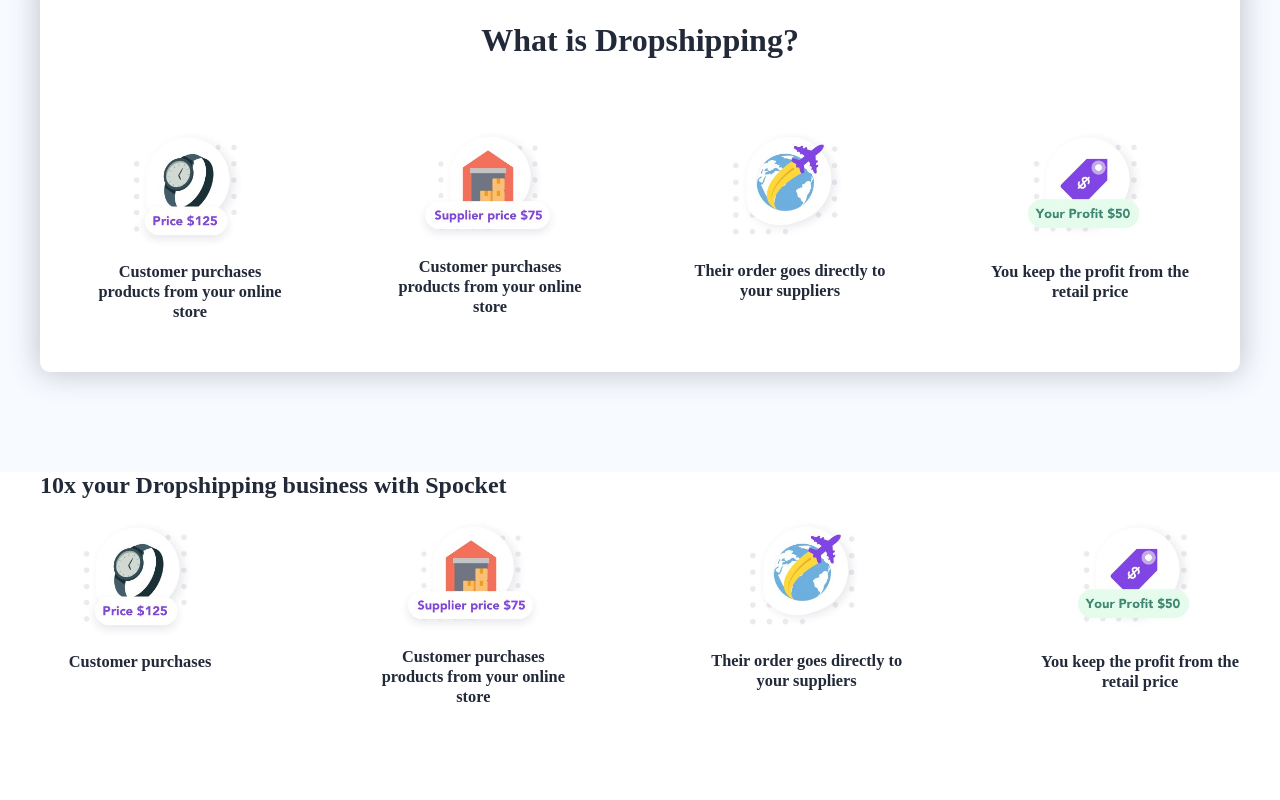
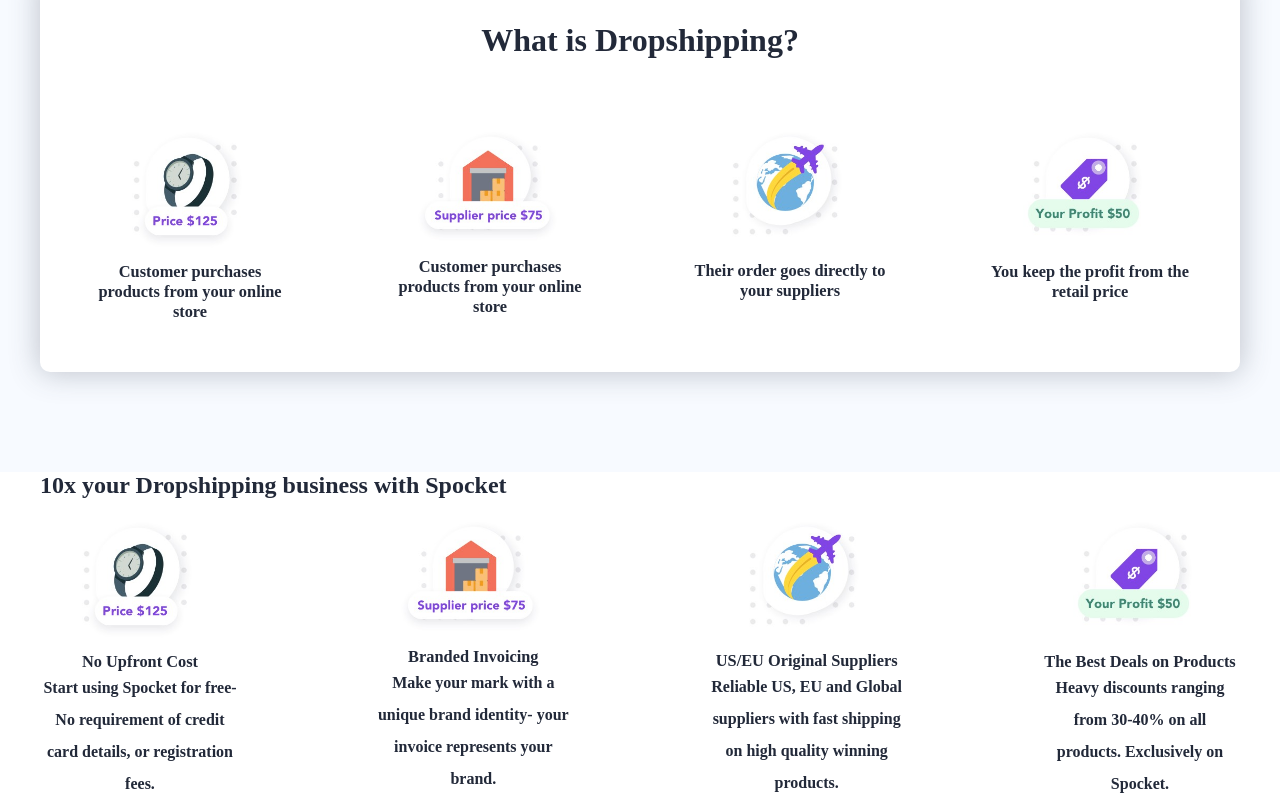
Before and after one commit to FelixPereira/spocket-clone, a plain HTML site: page index.html in a window 1280 px wide. Shown: the part 3223-4023 px from the top of the page. Before the commit the page ends 3930 px from the top, so only its background shows below. Drawn offline with Linux system fonts and the light colour scheme.

Commit message:
Alteração na home

```diff
--- a/index.html
+++ b/index.html
@@ -164,19 +164,25 @@
                 <ul class="drop_process-list">
                     <li class="drop_business_item">
                         <img src="img/img6.jpg" alt="">
-                        <h3>Customer purchases</h3>
+                        <h3>No Upfront Cost</h3>
+                        <p>Start using Spocket for free- No requirement of credit card details, or registration fees.
+                        </p>
                     </li>
                     <li class="drop_business_item">
                         <img src="img/img7.jpg" alt="">
-                        <h3>Customer purchases products from your online store</h3>
+                        <h3>Branded Invoicing</h3>
+                        <p>Make your mark with a unique brand identity- your invoice represents your brand.</p>
                     </li>
                     <li class="drop_business_item">
                         <img src="img/img8.jpg" alt="">
-                        <h3>Their order goes directly to your suppliers</h3>
+                        <h3>US/EU Original Suppliers</h3>
+                        <p>Reliable US, EU and Global suppliers with fast shipping on high quality winning products.</p>
                     </li>
                     <li class="drop_business_item">
                         <img src="img/img9.jpg" alt="">
-                        <h3>You keep the profit from the retail price</h3>
+                        <h3>The Best Deals on Products</h3>
+                        <p>Heavy discounts ranging from 30-40% on all products. Exclusively on Spocket.</p>
+
                     </li>
                 </ul>
             </section>
```
